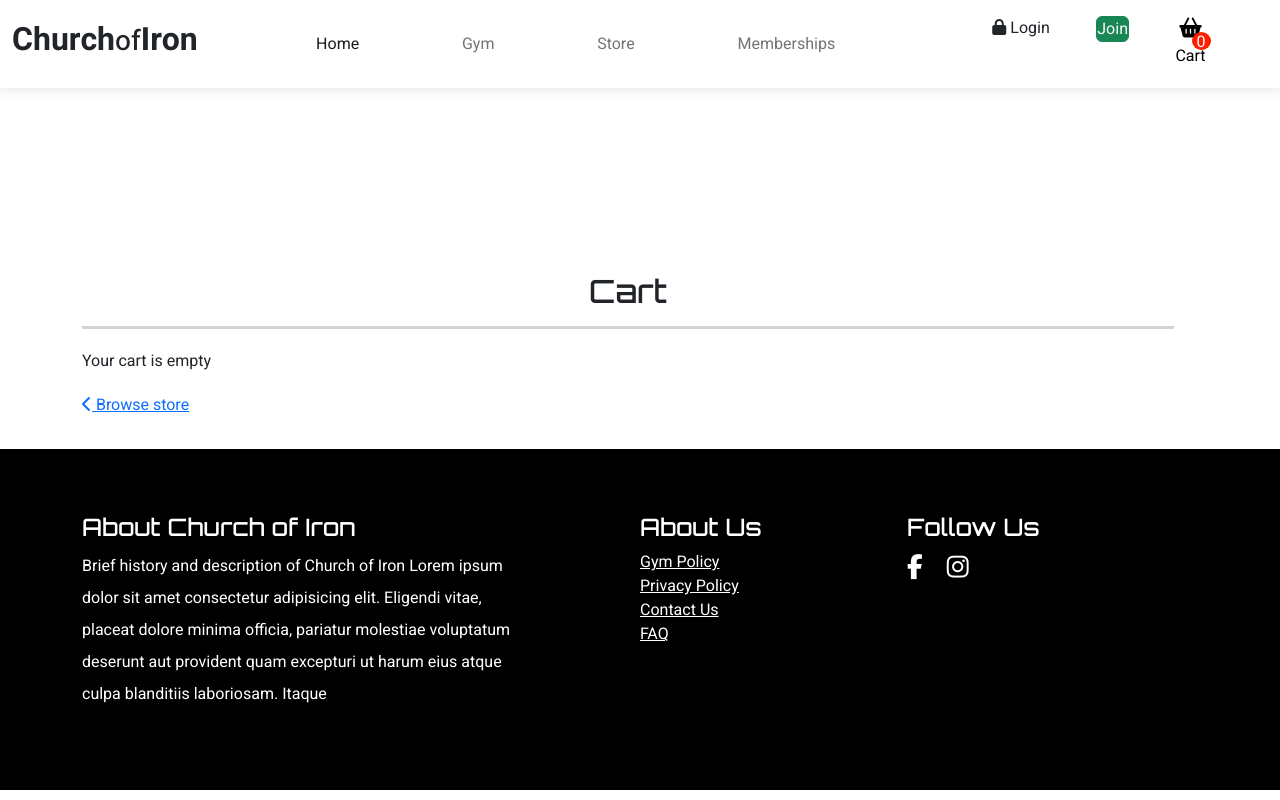
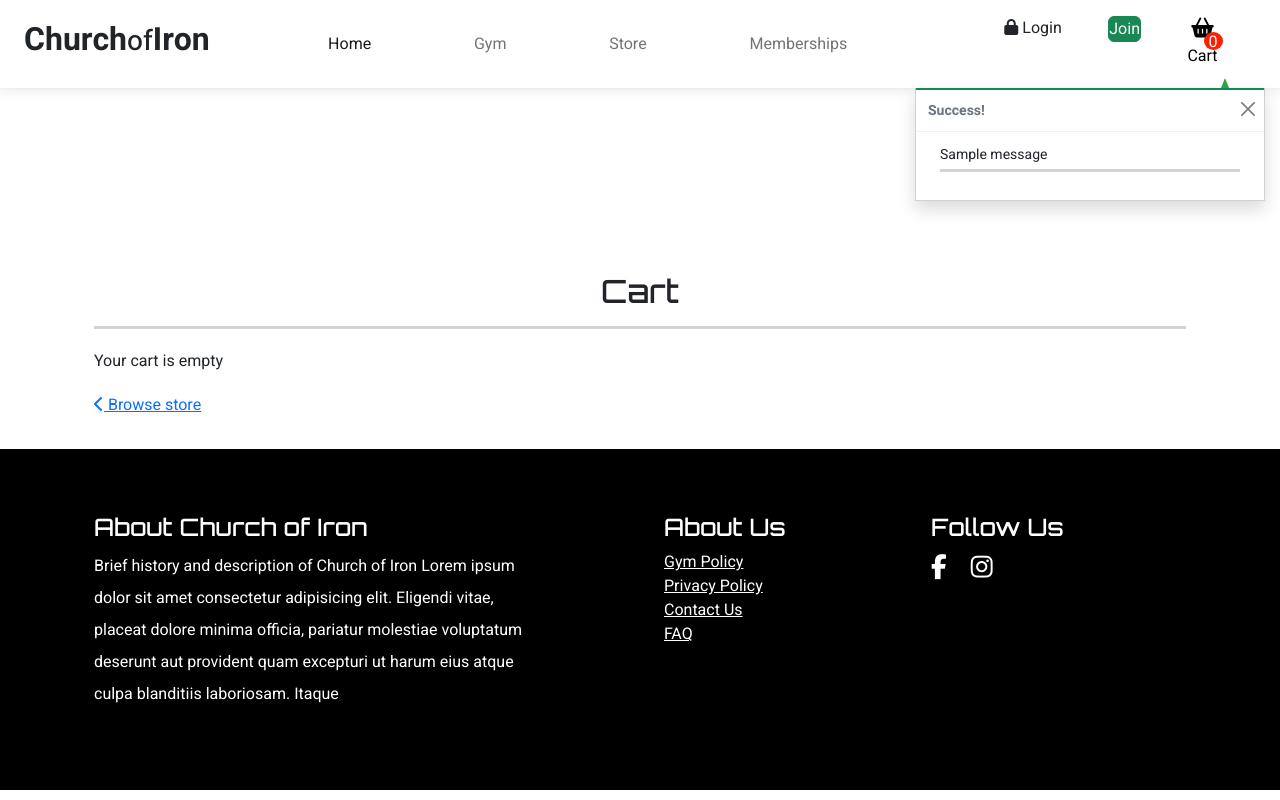
Before and after one commit to RobinGJonsson/church-of-iron, a Django app: page /cart/ in a window 1280 px wide. Run offline with Django 4.2, Linux system fonts and the light colour scheme; data comes from the database, SQL or seed files in the repository; both versions use the stored data as it was after the commit; tables that the repository leaves empty hold one stand-in row (values such as "Sample post"); one stand-in notice (Sample message) is shown; some libraries are stand-ins or nearby versions.

Commit message:
Add toasts and basic layout and styling to it

```diff
--- a/cart/templates/cart/cart.html
+++ b/cart/templates/cart/cart.html
@@ -129,5 +129,6 @@
 {% endblock content %}
 
 {% block postloadjs %}
+    {{ block.super }}
     <script src="{% static 'js/store.js' %}"></script>
 {% endblock postloadjs %}
--- a/cart/views.py
+++ b/cart/views.py
@@ -16,6 +16,7 @@ def cart_view(request):
 
 def add_to_cart(request, item_id):
 
+    product = get_object_or_404(Product, id=item_id)
     quantity = int(request.POST.get('quantity'))
     size = None
     if 'product_size' in request.POST:
@@ -29,15 +30,23 @@ def add_to_cart(request, item_id):
             # If same item with the same size exist in the cart
             if size in cart[item_id]['item_by_size'][size].keys():
                 cart[item_id]['item_by_size'][size] += quantity
+                messages.success(
+                    request, f'Updated size {size.upper} {product.name} quantity')
             else:
                 cart[item_id]['item_by_size'][size] = quantity
+                messages.success(
+                    request, f'Added size {size.upper} {product.name} to the cart')
         else:
             cart[item_id] = {'item_by_size': {size: quantity}}
+            messages.success(
+                request, f'Added size {size.upper} {product.name} to the cart')
     else:
         if item_id in list(cart.keys()):
             cart[item_id] += quantity
+            messages.success(request, f'Updated {product.name} quantity')
         else:
             cart[item_id] = quantity
+            messages.success(request, f'Added {product.name} to the cart')
 
     request.session['cart'] = cart
 
@@ -59,8 +68,7 @@ def adjust_cart(request, item_id):
             cart[item_id]['items_by_size'][size] = quantity
             messages.success(request,
                              (f'Updated size {size.upper()} '
-                              f'{product.name} quantity to '
-                              f'{cart[item_id]["items_by_size"][size]}'))
+                              f'{product.name} quantity'))
         else:
             del cart[item_id]['items_by_size'][size]
             if not cart[item_id]['items_by_size']:
@@ -73,7 +81,7 @@ def adjust_cart(request, item_id):
             cart[item_id] = quantity
             messages.success(request,
                              (f'Updated {product.name} '
-                              f'quantity to {cart[item_id]}'))
+                              f'quantity'))
         else:
             cart.pop(item_id)
             messages.success(request,
@@ -97,9 +105,8 @@ def remove_from_cart(request, item_id):
             del cart[item_id]['items_by_size'][size]
             if not cart[item_id]['items_by_size']:
                 cart.pop(item_id)
-            messages.success(request,
-                             (f'Removed size {size.upper()} '
-                              f'{product.name} from your cart'))
+            messages.success(
+                request, f'Removed size {size.upper()} {product.name} from your cart')
         else:
             cart.pop(item_id)
             messages.success(request, f'Removed {product.name} from your cart')
--- a/global_context/cart_content.py
+++ b/global_context/cart_content.py
@@ -38,7 +38,7 @@ def cart_content(request):
         delivery_cost = cart_total * \
             Decimal(settings.FREE_DELIVERY_PERCENTAGE / 100)
         spend_for_free_delivery = round(
-            (settings.FREE_DELIVERY_THRESHOLD - delivery_cost), 2)
+            (settings.FREE_DELIVERY_THRESHOLD - cart_total), 2)
     else:
         delivery_cost = 0
         spend_for_free_delivery = 0
@@ -55,5 +55,4 @@ def cart_content(request):
         'spend_for_free_delivery': spend_for_free_delivery,
     }
 
-    print('cart: ', cart)
     return context
--- a/gym/templates/gym/gym.html
+++ b/gym/templates/gym/gym.html
@@ -114,6 +114,7 @@
 {% endblock content %}
 
 {% block postloadjs %}
+    {{ block.super }}
     <script>
         function initMap() {
             let options = {
--- a/static/css/base.css
+++ b/static/css/base.css
@@ -57,6 +57,16 @@
 .pointer {
     cursor: pointer;
 }
+
+/* from Bulma */
+.icon {
+    align-items: center;
+    display: inline-flex;
+    justify-content: center;
+    height: 1.5rem;
+    width: 1.5rem;
+}
+
 /* -----------------  Backgrounds */
 .hero-bg {
     background: url("/media/hero-image.jpg") no-repeat center center;
@@ -77,6 +87,75 @@
 
 .row {
     max-width: 100%;
+    margin-left: 0;
+}
+
+/* ------------------------------- bootstrap toasts */
+
+.message-container {
+    position: fixed;
+    top: 88px;
+    right: 15px;
+    z-index: 99999999999;
+}
+
+.custom-toast {
+    overflow: visible;
+}
+
+.toast-capper {
+    height: 2px;
+}
+
+/* from CSS-tricks.com: https://css-tricks.com/snippets/css/css-triangle/ */
+.arrow-up {
+    width: 0;
+    height: 0;
+    border-left: 4px solid transparent;
+    border-right: 4px solid transparent;
+    border-bottom: 10px solid black;
+    position: absolute;
+    top: -10px;
+    right: 36px;
+}
+
+/* Convenience classes - colors copied from Bootstrap */
+.arrow-primary {
+    border-bottom-color: #007bff !important;
+}
+
+.arrow-secondary {
+    border-bottom-color: #6c757d !important;
+}
+
+.arrow-success {
+    border-bottom-color: #28a745 !important;
+}
+
+.arrow-danger {
+    border-bottom-color: #dc3545 !important;
+}
+
+.arrow-warning {
+    border-bottom-color: #ffc107 !important;
+}
+
+.arrow-info {
+    border-bottom-color: #17a2b8 !important;
+}
+
+.arrow-light {
+    border-bottom-color: #f8f9fa !important;
+}
+
+.arrow-dark {
+    border-bottom-color: #343a40 !important;
+}
+
+.bag-notification-wrapper {
+    height: 100px;
+    overflow-x: hidden;
+    overflow-y: auto;
 }
 
 /* -----------------  Elements */
--- a/store/templates/store/product_detail.html
+++ b/store/templates/store/product_detail.html
@@ -14,9 +14,7 @@
             <div class="col-12 col-md-6 col-lg-4 offset-lg-2">
                 <div class="image-container my-5">
                     {% if product.image %}
-                        <a href="{{ product.image.url }}" target="_blank">
-                            <img class="card-img-top img-fluid" src="{{ product.image.url }}" alt="{{ product.name }}">
-                        </a>
+                        <img class="card-img-top img-fluid" src="{{ product.image.url }}" alt="{{ product.name }}">
                     {% endif %}
                 </div>
             </div>
@@ -106,5 +104,6 @@
     </div>
 {% endblock %}
 {% block postloadjs %}
+    {{ block.super }}
     <script src="{% static 'js/store.js' %}"></script>
 {% endblock postloadjs %}
--- a/templates/base.html
+++ b/templates/base.html
@@ -31,10 +31,11 @@
             <script src="https://code.jquery.com/jquery-3.6.1.min.js" integrity="sha256-o88AwQnZB+VDvE9tvIXrMQaPlFFSUTR+nldQm1LuPXQ=" crossorigin="anonymous"></script>
             <!-- Bootstrap JS -->
             <script src="https://cdn.jsdelivr.net/npm/bootstrap@5.2.2/dist/js/bootstrap.bundle.min.js" integrity="sha384-OERcA2EqjJCMA+/3y+gxIOqMEjwtxJY7qPCqsdltbNJuaOe923+mo//f6V8Qbsw3" crossorigin="anonymous"></script>
+
             <script type="text/javascript">
                 let csrfToken = "{{ csrf_token }}";
             </script>
-     {% endblock %}
+         {% endblock %}
 
         {% block extra_js %}{% endblock %}
 
@@ -42,15 +43,28 @@
     </head>
     <body>
         <header class="container-fluid fixed-top bg-white">
-            {% include 'include/navbar.html' %}
+            {% include 'includes/navbar.html' %}
         </header>
 
+        {% if messages %}
+            <div class="message-container">
+            {% for message in messages %}
+                {% with message.level as level %}
+                    {% if level == 40 %}
+                        {% include 'includes/toasts/toast_error.html' %}
+                    {% elif level == 30 %}
+                        {% include 'includes/toasts/toast_warning.html' %}
+                    {% elif level == 25 %}
+                        {% include 'includes/toasts/toast_success.html' %}
+                    {% else %}
+                        {% include 'includes/toasts/toast_info.html' %}
+                    {% endif %}
+                {% endwith %}
+            {% endfor %}
+            </div>
+        {% endif %}
+
         {% block page_header %}{% endblock page_header %}
-
-        <!-- Block for potential messages -->
-        {% if messages %}
-            <div class="message-container"></div>
-        {% endif %}
 
         <!-- Page content -->
         <main>
@@ -60,8 +74,10 @@
         <!-- Footer -->
         <footer class="bg-black text-white">
             <!-- Main footer if large screen -->
-            {% include 'include/footer.html' %}
+            {% include 'includes/footer.html' %}
         </footer>
-        {% block postloadjs %}{% endblock %}
+
+        {% block postloadjs %}
+        {% endblock %}
     </body>
 </html>
--- /dev/null
+++ b/templates/includes/toasts/toast_success.html
@@ -0,0 +1,54 @@
+<div class="toast custom-toast rounded-0 border-top-0 fade show" role="alert" aria-live="assertive" aria-atomic="true">
+    <div class="arrow-up arrow-success"></div>
+    <div class="w-100 toast-capper bg-success"></div>
+    <div class="toast-header">
+        <strong class="me-auto">Success!</strong>
+        <button type="button" class="ms-2 mb-1 btn-close text-dark" data-bs-dismiss="toast" aria-label="Close"></button>
+    </div>
+    <div class="toast-body bg-white">
+        <div class="row">
+            <div class="col">
+                {{ message }}
+                <hr class="mt-1 mb-3">
+            </div>
+        </div>
+        {% if grand_total and not on_profile_page %}
+            <p class="logo-font bg-white text-black py-1">Your Bag ({{ cart_count }})</p>
+            <div class="bag-notification-wrapper">
+                {% for item in cart_items %}
+                    <div class="row">
+                        <div class="col-3 my-1">
+                            {% if item.product.image %}
+                            <img class="w-100" src="{{ item.product.image.url }}" alt="{{ item.product.name }}">
+                            {% endif %}
+                        </div>
+                        <div class="col-9">
+                            <p class="my-0"><strong>{{ item.product.name }}</strong></p>
+                            <p class="my-0 small">Size: {% if item.product.has_sizes %}{{ item.size|upper }}{% else %}N/A{% endif %}</p>
+                            <p class="my-0 small text-muted">Qty: {{ item.quantity }}</p>
+                        </div>
+                    </div>
+                {% endfor %}
+            </div>
+            <div class="row ms-0">
+                <div class="col px-0">
+                    <strong><p class="mt-3 mb-1 text-black">
+                        Total{% if spend_for_free_delivery > 0 %} (Exc. delivery){% endif %}:
+                        <span class="float-end">${{ cart_total|floatformat:2 }}</span>
+                    </p></strong>
+                    {% if spend_for_free_delivery > 0 %}
+                        <p class="mb-0 p-2 bg-warning shadow-sm text-black text-center">
+                            Spend <strong>${{ spend_for_free_delivery }}</strong> more to get free next day delivery!
+                        </p>
+                    {% endif %}
+                    <a href="{% url 'cart_view' %}" class="btn d-block rounded-0">
+                        <span class="text-uppercase">Go To Secure Checkout</span>
+                        <span class="icon">
+                            <i class="fas fa-lock"></i>
+                        </span>
+                    </a>
+                </div>
+            </div>
+        {% endif %}
+    </div>
+</div>
```
Also changed, not shown: templates/includes/toasts/toast_error.html (added, +13 -0 lines), templates/includes/toasts/toast_info.html (added, +13 -0 lines), templates/includes/toasts/toast_warning.html (added, +13 -0 lines), README.md, db.sqlite3, templates/includes/footer.html (renamed from templates/include/footer.html), templates/includes/navbar.html (renamed from templates/include/navbar.html).
